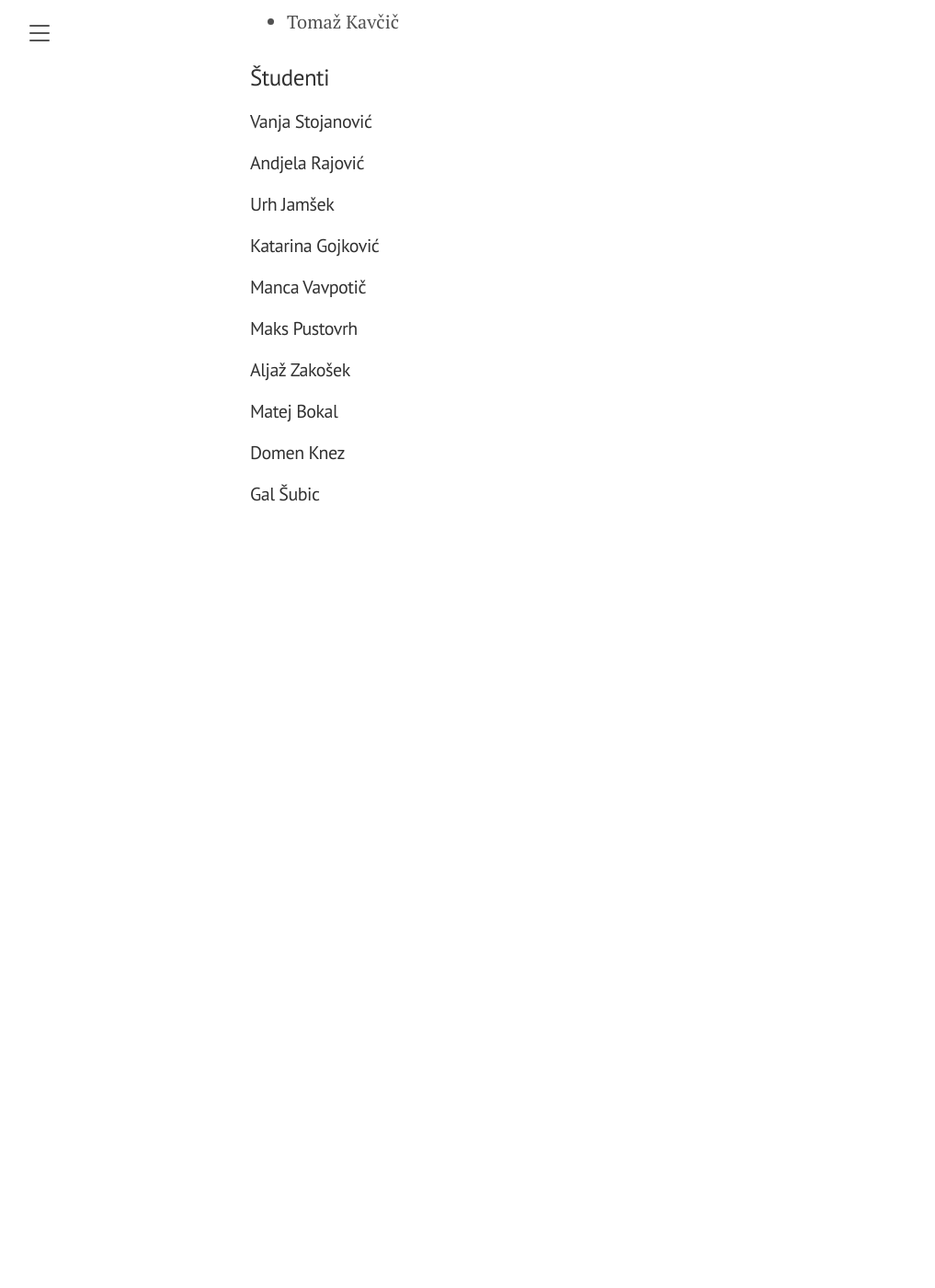
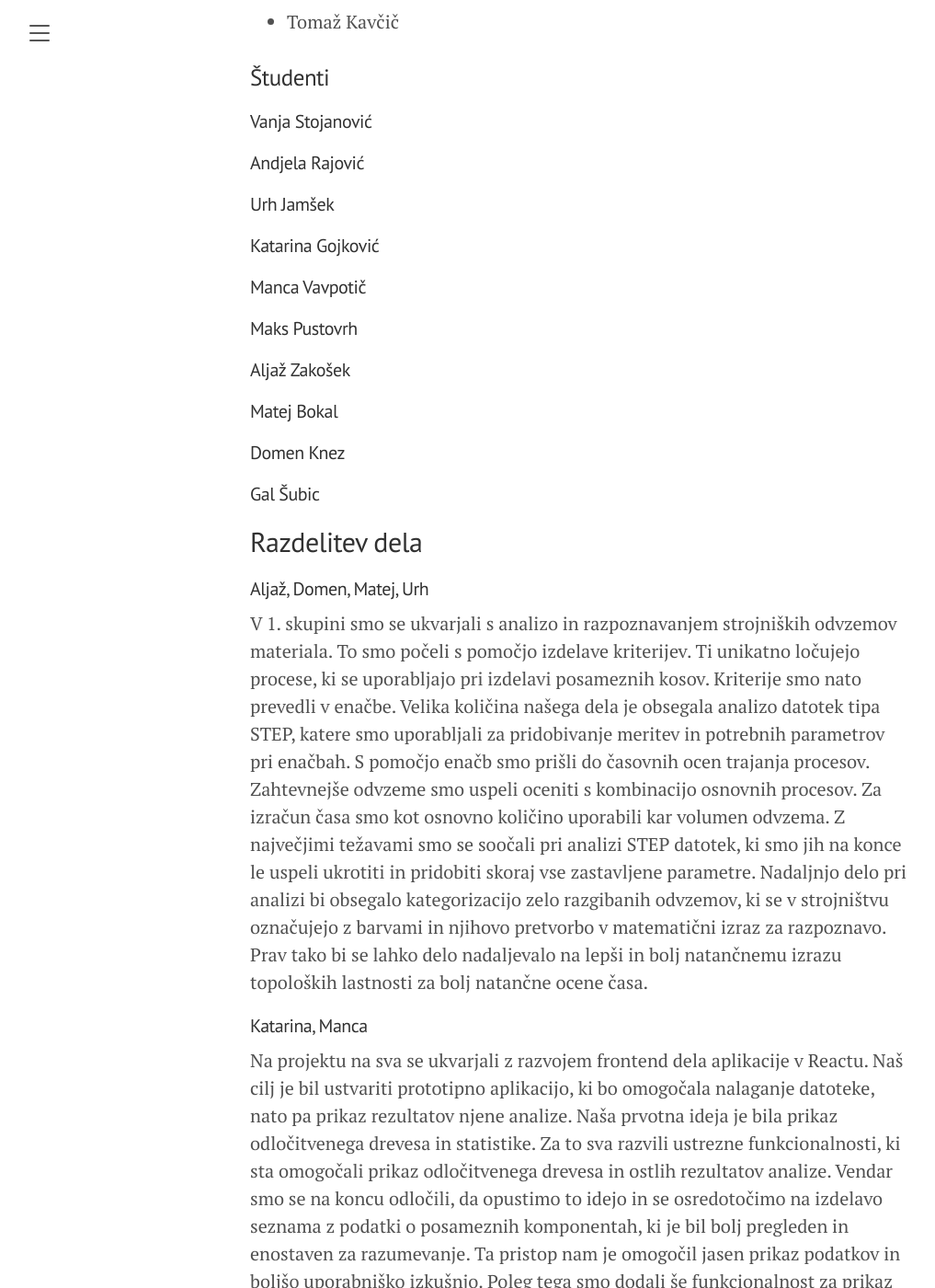
Before and after one commit to Projekt-NOPOR/spletna-stran, a Jekyll site: the page built from Udelezenci.md, in a window 1280 px wide and 1400 px high, scrolled down 516 px. Shown: the whole window at 92% size, without its empty margins (8-1025 px from the left). Built offline with Jekyll 4.4.1, drawn with Linux system fonts in a browser that asks for light colours; before the commit the page ends 1146 px from its top, so only the background shows below that; some of the changed text lies outside the part shown.

Commit message:
Delno dodani prispevki študentov

```diff
--- a/Udelezenci.md
+++ b/Udelezenci.md
@@ -38,3 +38,27 @@
 #### Domen Knez
 
 #### Gal Šubic
+
+
+## Razdelitev dela
+
+#### Aljaž, Domen, Matej, Urh
+<p>
+V 1. skupini smo se ukvarjali s analizo in razpoznavanjem strojniških odvzemov materiala. To smo počeli s pomočjo izdelave kriterijev. Ti unikatno ločujejo procese, ki se uporabljajo pri izdelavi posameznih kosov. Kriterije smo nato prevedli v enačbe. Velika količina našega dela je obsegala analizo datotek tipa STEP, katere smo uporabljali za pridobivanje meritev in potrebnih parametrov pri enačbah. S pomočjo enačb smo prišli do časovnih ocen trajanja procesov. Zahtevnejše odvzeme smo uspeli oceniti s kombinacijo osnovnih procesov. Za izračun časa smo kot osnovno količino uporabili kar volumen odvzema. Z največjimi težavami smo se soočali pri analizi STEP datotek, ki smo jih na konce le uspeli ukrotiti in pridobiti skoraj vse zastavljene parametre. Nadaljnjo delo pri analizi bi obsegalo kategorizacijo zelo razgibanih odvzemov, ki se v strojništvu označujejo z barvami in njihovo pretvorbo v matematični izraz za razpoznavo. Prav tako bi se lahko delo nadaljevalo na lepši in bolj natančnemu izrazu topoloških lastnosti za bolj natančne ocene časa.
+</p>
+
+#### Katarina, Manca
+<p>
+Na projektu na sva se ukvarjali z razvojem frontend dela aplikacije v Reactu. Naš cilj je bil ustvariti prototipno aplikacijo, ki bo omogočala nalaganje datoteke, nato pa prikaz rezultatov njene analize. Naša prvotna ideja je bila  prikaz odločitvenega drevesa in statistike. Za to sva razvili ustrezne funkcionalnosti, ki sta omogočali prikaz odločitvenega drevesa in ostlih rezultatov analize. Vendar smo se na koncu odločili, da opustimo to idejo in se osredotočimo na izdelavo seznama z podatki o posameznih komponentah, ki je bil bolj pregleden in enostaven za razumevanje. Ta pristop nam je omogočil jasen prikaz podatkov in boljšo uporabniško izkušnjo. Poleg tega smo dodali še funkcionalnost za prikaz 3D modela vsake komponente v seznamu. To je uporabnikom omogočilo ogled posamezne komponente in povečalo razumljivost podatkov.
+</p>
+
+#### Gal, Maks
+<p>
+Z delom sva začela na zalednem delu aplikacije (backendu). Najprej sva ustvarila Django strežnik, ki sva ga kasneje dopolnila še z začetnimi API končnimi točkami, ki so na tem mestu še vračale izmišljene podatke. Namen tega je bil olajšati z razvojem uporabniškega dela aplikacije (frontenda), še preden so bile narejene njene glavne funkcionalnosti.
+V drugem delu sva delala na razvoju praktičnih primerov uporabe. Kodo, ki jo je spisal Aljaž, sva uporabila za pretvorbo step datotek, v katerih so bili shranjeni modeli orodij v t.i. negative, ki so prav tako bili step datoteke, le da so namesto orodja vsebovali odvzet material. Nadaljevala sva z izdelavo skripte za pretvorbo obeh variant step datotek v gltf (tekstovne) oz. glb (binarne) datoteke, ki se uporabljajo za vizualizacije trodimenzionalnih modelov.
+</p>
+
+#### Andjela, Vanja
+<p>
+idk, todo
+</p>
```
Also changed, not shown: O_podjetju.md (+1 -1 lines), _includes/3luknje_h_d-sfa.html (+6 -6 lines), Aplikacija.md (line endings or trailing spaces).
